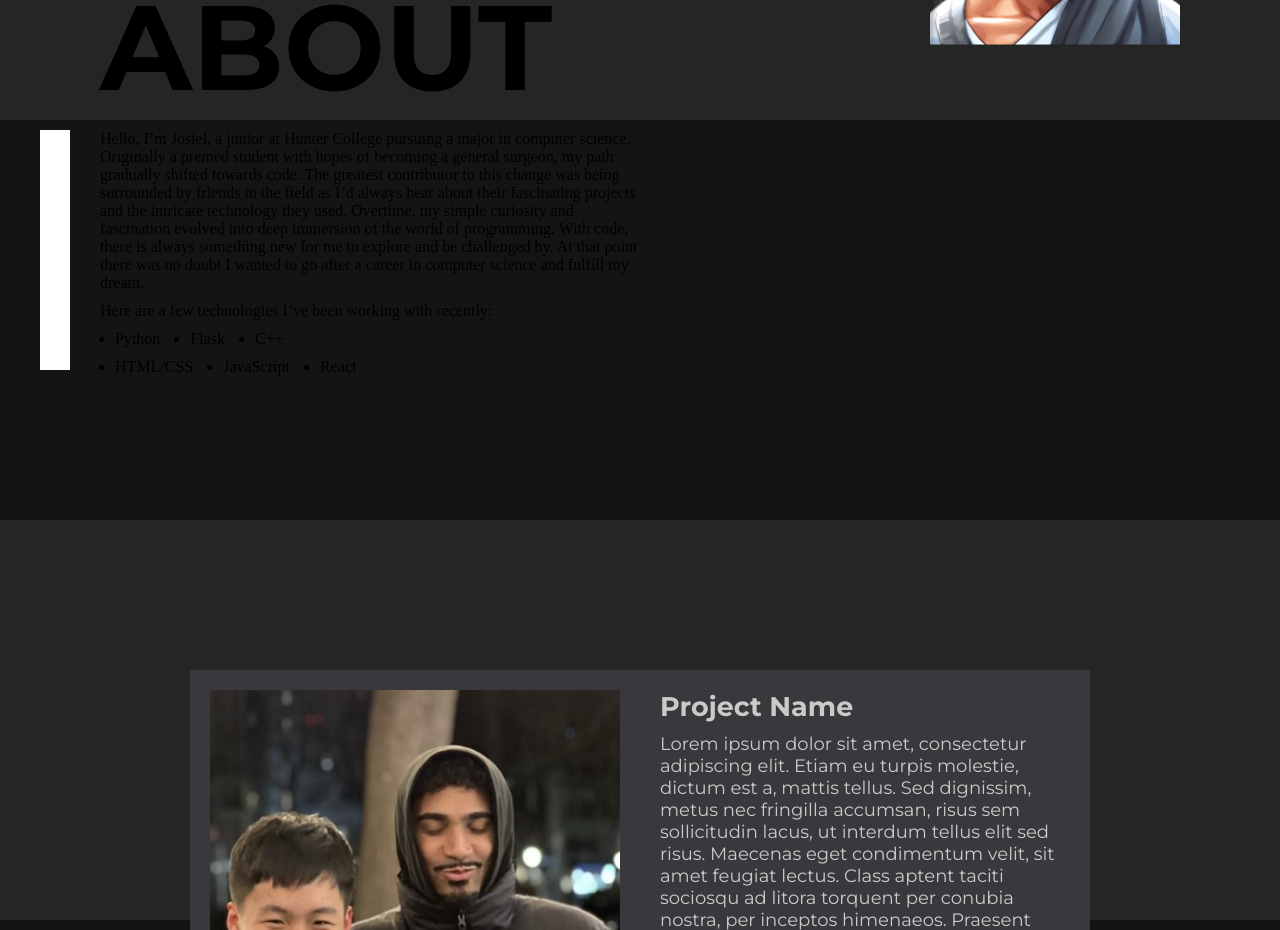
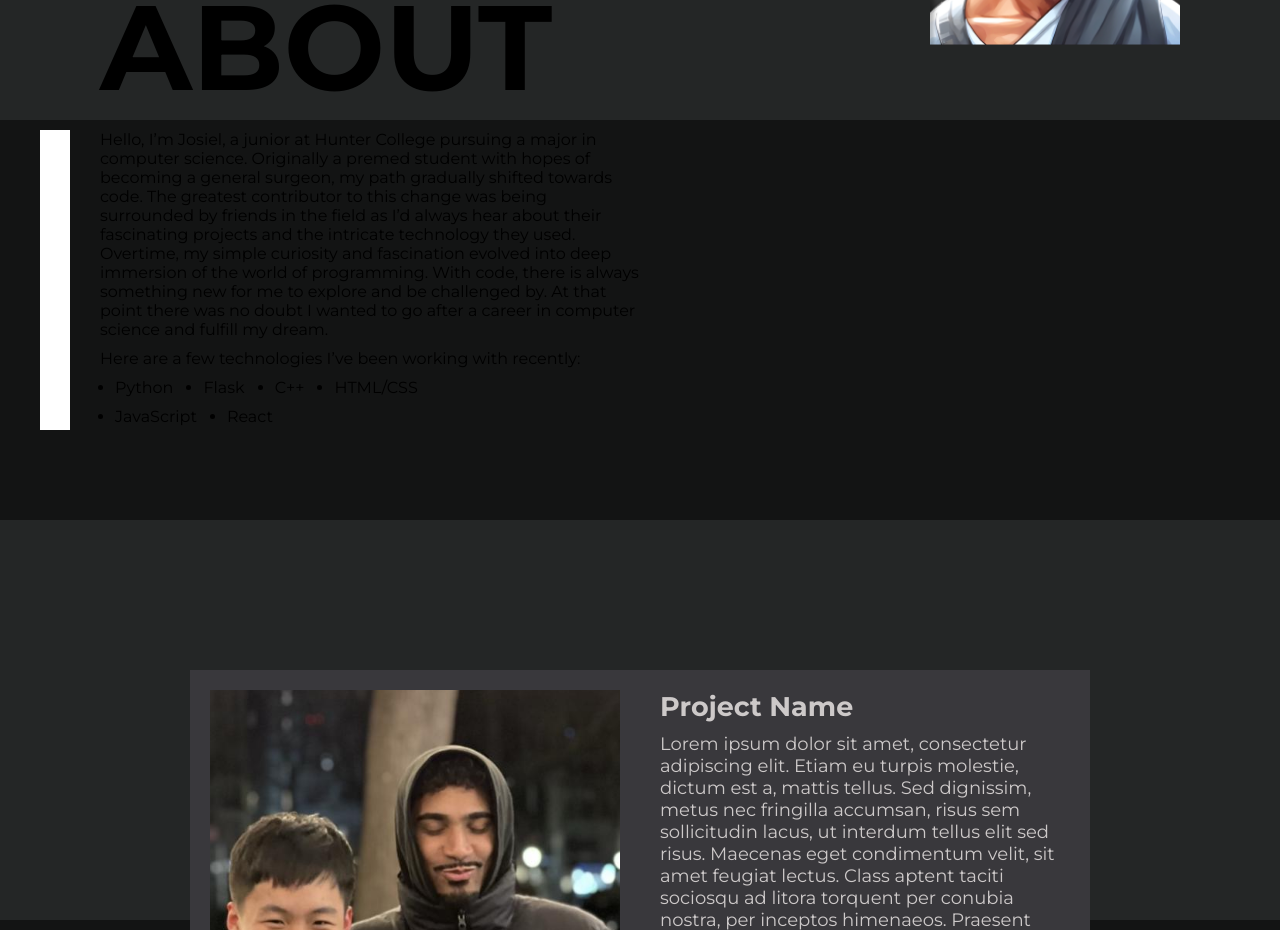
Before and after one commit to JosielPerez/personal-website, a Next.js app: page / in a window 1280 px wide. Shown: the part 1080-2010 px from the top of the page. Built offline with nearby package versions, Linux system fonts and the light colour scheme.

Commit message:
fixed font on about section

```diff
--- a/styles/About.module.css
+++ b/styles/About.module.css
@@ -58,13 +58,17 @@
 .text {
   width: 50%;
   margin-bottom: 10px;
+  font-family: "Montserrat", sans-serif;
+  font-weight: 400;
 }
 
 .skill_list {
   display: flex;
   flex-wrap: wrap;
-  width: 300px;
+  width: 350px;
   margin-left: 15px;
+  font-family: "Montserrat", sans-serif;
+  font-weight: 400;
 }
 .skill_list > li {
   margin-right: 30px;
@@ -72,7 +76,7 @@
 }
 
 .bar {
-  height: 60%;
+  height: 75%;
   width: 30px;
   background-color: white;
   position: absolute;
```
